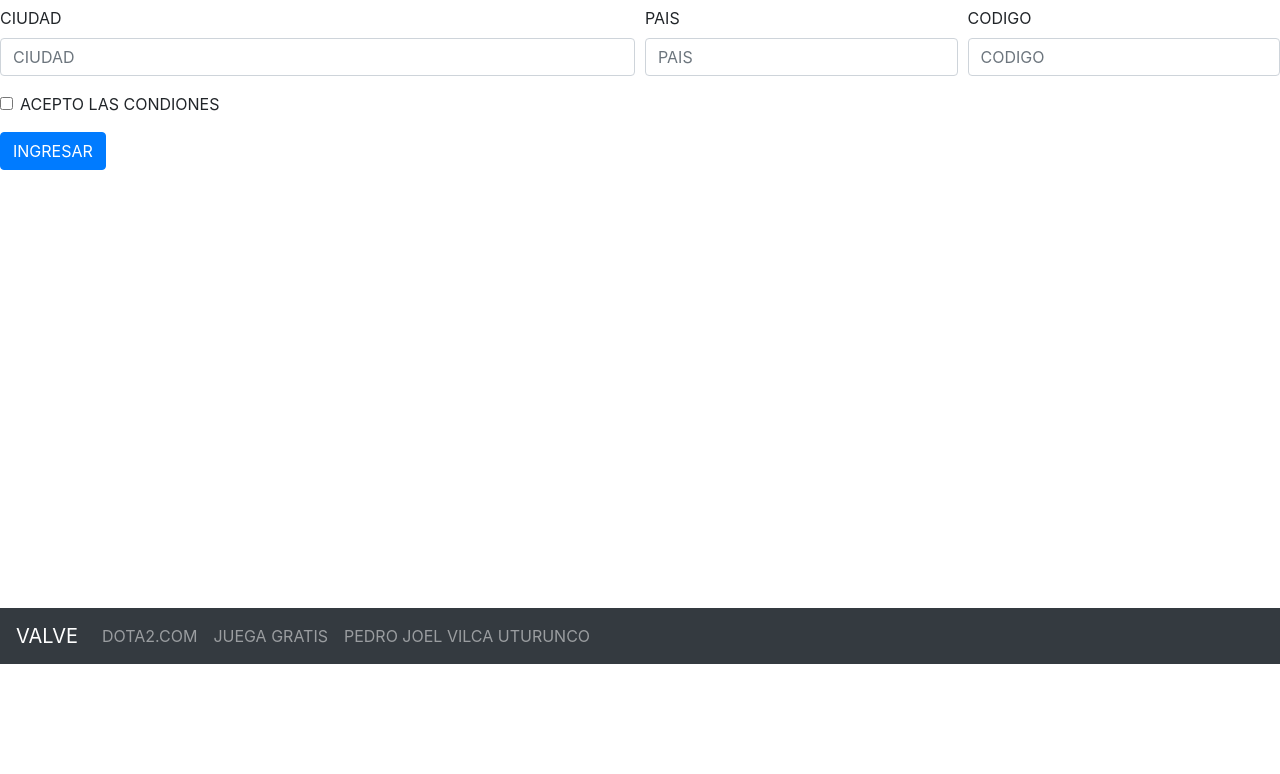
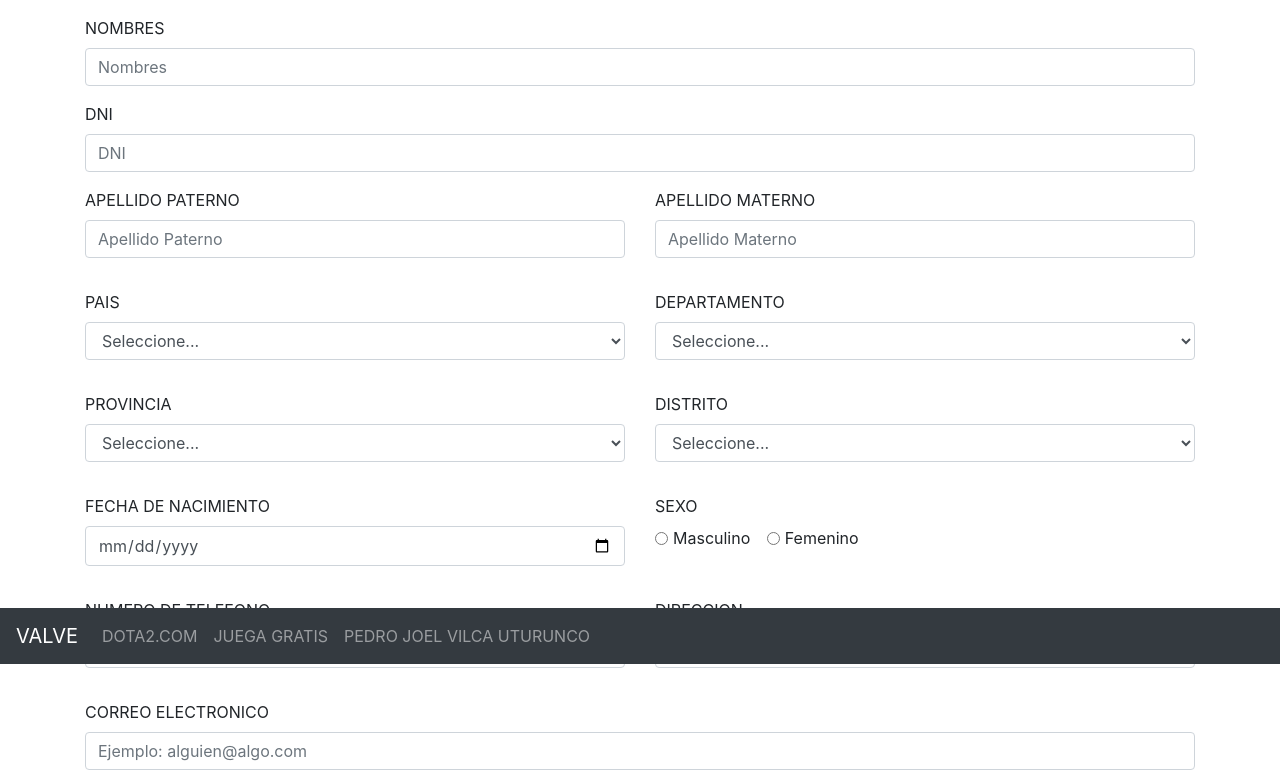
Before and after one commit to pedrovu1999/TPDA, a plain HTML site: page formulario.html in a window 1280 px wide. Shown: the part 136-910 px from the top of the page. Drawn offline with nearby package versions, Linux system fonts and the light colour scheme.

Commit message:
Update formulario.html

```diff
--- a/formulario.html
+++ b/formulario.html
@@ -8,9 +8,10 @@
     <script src="https://code.jquery.com/jquery-3.2.1.slim.min.js" integrity="sha384-KJ3o2DKtIkvYIK3UENzmM7KCkRr/rE9/Qpg6aAZGJwFDMVNA/GpGFF93hXpG5KkN" crossorigin="anonymous"></script>
     <script src="https://cdnjs.cloudflare.com/ajax/libs/popper.js/1.12.9/umd/popper.min.js" integrity="sha384-ApNbgh9B+Y1QKtv3Rn7W3mgPxhU9K/ScQsAP7hUibX39j7fakFPskvXusvfa0b4Q" crossorigin="anonymous"></script>
     <script src="https://maxcdn.bootstrapcdn.com/bootstrap/4.0.0/js/bootstrap.min.js" integrity="sha384-JZR6Spejh4U02d8jOt6vLEHfe/JQGiRRSQQxSfFWpi1MquVdAyjUar5+76PVCmYl" crossorigin="anonymous"></script>
-    <title>Document</title>
+    <title>DOTA 2</title>
 </head>
-<body style="height:1500px">
+
+<body style="height:1100px">
 
 <nav class="navbar navbar-expand-lg navbar-dark bg-dark">
     <a class="navbar-brand" href="#">THE INTERNATIONAL X - DOTA 2</a>
@@ -51,8 +52,8 @@
                 </div>
             </li>
             <li class="nav-item">
-            <a class="nav-link disabled" href="#">APUESTAS</a>
-            </li>
+            <a class="nav-link disabled" href="#">REGISTRATE GRATIS </a>
+            </li
             </ul>
         <form class="form-inline my-2 my-lg-0">
             <input class="form-control mr-sm-2" type="search" placeholder="Search" aria-label="Search">
@@ -60,94 +61,167 @@
         </form>
     </div>
 </nav>
-<form class="needs-validation" novalidate>
-    <div class="form-row">
-      <div class="col-md-4 mb-3">
-        <label for="validationCustom01">NOMBRES</label>
-        <input type="text" class="form-control" id="validationCustom01" placeholder="NOMBRES" value="NOMBRES" required>
-        <div class="valid-feedback">
-          Looks good!
+
+<div class="container">
+  <header>
+		<div class="">
+			<h1 class="">FICHA DE REGISTRO</h1>
+			<P>Los datos ingresados se consideran como declaración jurada.</P>
+		</div>
+</header>
+	<form action="guardar.php" method="post" name="frm">
+	  <div class="form-group">
+	    <label for="nombres">NOMBRES</label>
+	    <input type="text" class="form-control" id="nombres" name="nombres" placeholder="Nombres">
+    </div>
+    <div class="form-group">
+	    <label for="dni">DNI</label>
+	    <input type="number" class="form-control" id="dni" name="dni" placeholder="DNI">
+	  </div>
+	<div class="form-group row">
+	  <div class="form-group col-md-6">
+	    <label for="paterno">APELLIDO PATERNO</label>
+	    <input type="text" class="form-control" id="paterno" name="paterno" placeholder="Apellido Paterno">
+	  </div>
+	  <div class="form-group col-md-6">
+	    <label for="materno">APELLIDO MATERNO</label>
+	    <input type="text" class="form-control" id="materno" name="materno" placeholder="Apellido Materno">
 	  </div>
 	</div>
-      <div class="col-md-4 mb-3">
-        <label for="validationCustom02">APELLIDOS</label>
-        <input type="text" class="form-control" id="validationCustom02" placeholder="APELLIDOS" value="APELLIDOS" required>
-        <div class="valid-feedback">
-          Looks good!
+	<div class="form-group row">
+		<div class="form-group col-md-6">
+	      <label for="pais">PAIS</label>
+	      <select id="pais" name="pais" class="form-control">
+	        <option selected>Seleccione...</option>
+	        <option>Peru</option>
+	        <option>Bolivia</option>
+	        <option>Argentina</option>
+	        <option>Chile</option>
+	        <option>Colombia</option>
+	        <option>Ecuador</option>
+	        <option>Brasil</option>
+	        <option>Venezuela</option>
+	        <option>Estados Unidos</option>
+	        <option>Rusia</option>
+	        <option>Mexico</option>
+	        <option>Paraguay</option>
+	        <option>Nueva Zelanda</option>
+	        <option>Japon</option>
+	        <option>Turquia</option>
+	        <option>Corea del Sur</option>
+	        <option>Corea del Norte</option>
+	        <option>Paquistan</option>
+	        <option>Canada</option>
+	        <option>Ilalia</option>
+	        <option>España</option>
+	      </select>
+	    </div>
+	 	 <div class="form-group col-md-6">
+	      <label for="departamento">DEPARTAMENTO</label>
+	      <select id="departamento" name="departamento" class="form-control">
+	        <option selected>Seleccione...</option>
+	        <option>Puno</option>
+	        <option>Arequipa</option>
+	        <option>Moquegua</option>
+	        <option>Tacna</option>
+	        <option>Lima</option>
+	        <option>Ica</option>
+	        <option>Cusco</option>
+	        <option>Ucayali</option>
+	        <option>La Libertad</option>
+			<option>Ancash</option>
+	        <option>Ayacucho</option>
+	        <option>Madre de Dios</option>
+	        <option>Tumbes</option>
+	        <option>Lambayeque</option>
+	        <option>Apurimac</option>
+	        <option>Amazonas</option>
+	        <option>Junín</option>
+	        <option>Loreto</option>
+	        <option>Cajamarca</option>
+	        <option>Huancavelica</option>
+	        <option>Huanuco</option>
+	        <option>Pasco</option>
+	        <option>Piura</option>
+	        <option>San Martin</option>
+	      </select>
 	    </div>
 	</div>
-      <div class="col-md-4 mb-3">
-        <label for="validationCustomUsername">USUARIO</label>
-        <div class="input-group">
-          <div class="input-group-prepend">
-            <span class="input-group-text" id="inputGroupPrepend">@</span>
+	<div class="form-group row">
+		<div class="form-group col-md-6">
+	      <label for="provincia">PROVINCIA</label>
+	      <select id="provincia" name="provincia" class="form-control">
+	        <option selected>Seleccione...</option>
+	        <option>Puno</option>
+	        <option>San Roman</option>
+	        <option>Yunguyo</option>
+	        <option>Moho</option>
+	        <option>Huancané</option>
+	        <option>Azangaro</option>
+	        <option>Sandia</option>
+	        <option>Carabaya</option>
+	        <option>Chucuito</option>
+	        <option>El Collao</option>
+	        <option>Lampa</option>
+	        <option>Melgar</option>
+	        <option>San Antonio de Putina</option>
+	      </select>
 	    </div>
-          <input type="text" class="form-control" id="validationCustomUsername" placeholder="USUARIO" aria-describedby="inputGroupPrepend" required>
-          <div class="invalid-feedback">
-            Please choose a username.
+	     <div class="form-group col-md-6">
+	      <label for="distrito">DISTRITO</label>
+	      <select id="distrito" name="distrito" class="form-control">
+	        <option selected>Seleccione...</option>
+	        <option>Huancane</option>
+	        <option>Pusi</option>
+	        <option>Taraco</option>
+	        <option>Vilquechico</option>
+	        <option>Huatasani</option>
+	        <option>Inchupalla</option>
+	        <option>Rosaspata</option>
+	        <option>Cojata</option>
+	      </select>
+	    </div>
+
+	</div>
+	<div class="form-group row">
+		<div class="form-group col-md-6">
+		   <label for="nacimiento">FECHA DE NACIMIENTO</label><input type="date" name="nacimiento" class="form-control" id="nacimiento" placeholder="Fecha de nacimiento">
+		</div>
+		<div class="form-group col-md-6">
+		<label for="sexo">SEXO</label>
+		<br>
+		<div class="form-check form-check-inline">
+		  <input class="form-check-input" type="radio" name="sexo" id="sexo" value="option1">
+		  <label class="form-check-label" for="inlineRadio1">Masculino</label>
+		</div>
+		<div class="form-check form-check-inline">
+		  <input class="form-check-input" type="radio" name="sexo" id="sexo" value="option2">
+		  <label class="form-check-label" for="inlineRadio2">Femenino</label>
 		</div>
 		</div>
 	</div>
+	<div class="form-group row">
+		<div class="form-group col-md-6">
+	    <label for="telefono">NUMERO DE TELEFONO</label>
+	    <input type="number" class="form-control" id="telefono" name="telefono" placeholder="Telefono">
 	  	</div>
-    <div class="form-row">
-      <div class="col-md-6 mb-3">
-        <label for="validationCustom03">CIUDAD</label>
-        <input type="text" class="form-control" id="validationCustom03" placeholder="CIUDAD" required>
-        <div class="invalid-feedback">
-          Please provide a valid city.
-        </div>
-      </div>
-      <div class="col-md-3 mb-3">
-        <label for="validationCustom04">PAIS</label>
-        <input type="text" class="form-control" id="validationCustom04" placeholder="PAIS" required>
-        <div class="invalid-feedback">
-          Please provide a valid state.
-        </div>
-      </div>
-      <div class="col-md-3 mb-3">
-        <label for="validationCustom05">CODIGO</label>
-        <input type="text" class="form-control" id="validationCustom05" placeholder="CODIGO" required>
-        <div class="invalid-feedback">
-          Please provide a valid zip.
-        </div>
+	  <div class="form-group col-md-6">
+	    <label for="direccion">DIRECCION</label>
+	    <input type="text" class="form-control" id="direccion" name="direccion" placeholder="Direccion">
 	  </div>
 	</div>
 	<div class="form-group">
-      <div class="form-check">
-        <input class="form-check-input" type="checkbox" value="" id="invalidCheck" required>
-        <label class="form-check-label" for="invalidCheck">
-          ACEPTO LAS CONDIONES
+	    <label for="correo">CORREO ELECTRONICO</label>
+	    <input type="email" class="form-control" id="correo" name="correo" placeholder="Ejemplo: alguien@algo.com">
+	 </div>
+	<div class="form-check mb-2 mr-sm-2">
+    <input class="form-check-input" type="checkbox" id="acepto" name="acepto">
+    <label class="form-check-label" for="inlineFormCheck">Acepto todos los terminos y condiones.
     </label>
-        <div class="invalid-feedback">
-          You must agree before submitting.
   </div>
+  <button type="submit" class="btn btn-primary mb-2">GUARDAR</button>
+</form>
 </div>
-    </div>
-    <button class="btn btn-primary" type="submit">INGRESAR</button>
-  </form>
-
-  <script>
-  // Example starter JavaScript for disabling form submissions if there are invalid fields
-  (function() {
-    'use strict';
-    window.addEventListener('load', function() {
-      // Fetch all the forms we want to apply custom Bootstrap validation styles to
-      var forms = document.getElementsByClassName('needs-validation');
-      // Loop over them and prevent submission
-      var validation = Array.prototype.filter.call(forms, function(form) {
-        form.addEventListener('submit', function(event) {
-          if (form.checkValidity() === false) {
-            event.preventDefault();
-            event.stopPropagation();
-          }
-          form.classList.add('was-validated');
-        }, false);
-      });
-    }, false);
-  })();
-  </script>
-
-
 
 <nav class="navbar navbar-expand-sm bg-dark navbar-dark fixed-bottom bg-company-red">
     <a class="navbar-brand" href="#">VALVE</a>
```
Lines whose indentation alone changed are shown as unchanged.
